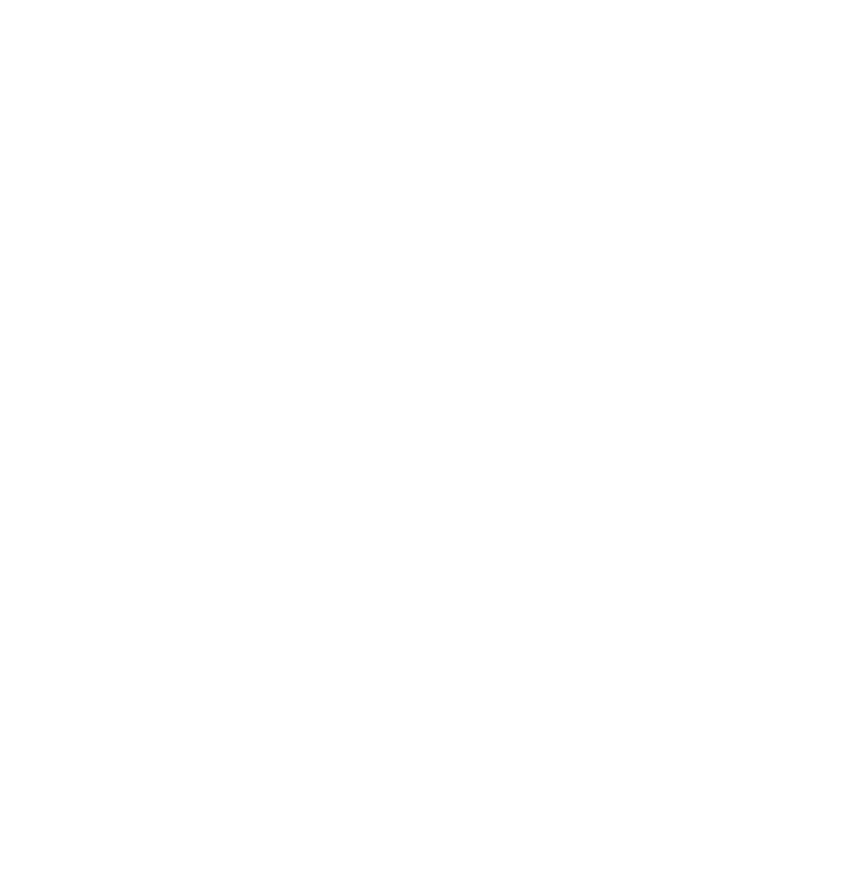
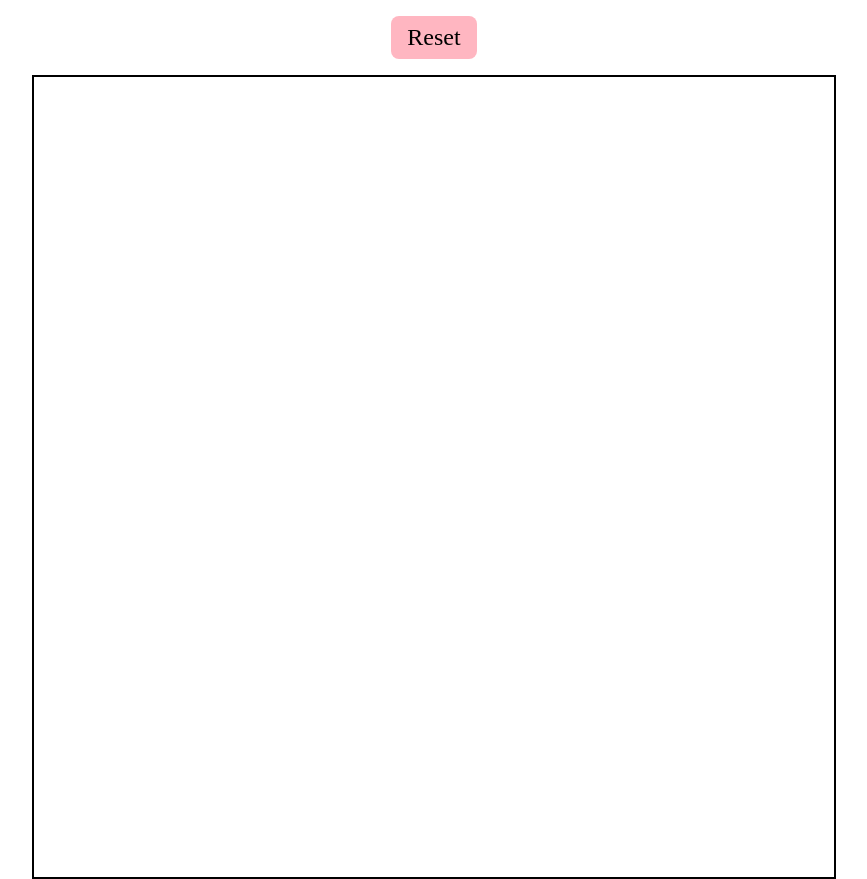
Before and after one commit to carnoldcoding/etchasketch, a plain HTML site: page index.html in a window 1280 px wide. Shown: the whole page, without its empty margins (206-1073 px from the left). Before the commit the page ends 800 px from the top, so only its background shows below. Drawn offline with Linux system fonts and the light colour scheme.

Commit message:
failed with flexbox. Moving to CSS Grid and Flexbox

```diff
--- a/app.js
+++ b/app.js
@@ -0,0 +1,38 @@
+const container = document.querySelector('.container');
+const wrapper = document.querySelector('.wrapper');
+const button = document.querySelector('.button');
+
+let createGrid = function(side){
+    grid = side * side;
+    for(let x = 0; x < grid; x++){
+        item = document.createElement("div");
+        item.className = "item";
+        wrapper.appendChild(item);
+    }
+}
+
+createGrid(16);
+
+let addListeners = function(){
+    const items = document.querySelectorAll(".item");
+
+    items.forEach((item)=>{
+        item.addEventListener("mouseenter", ()=>{
+            item.style.backgroundColor = "grey";
+        })
+    })
+}
+
+addListeners();
+
+button.addEventListener("click", ()=>{
+    const items = document.querySelectorAll(".item");
+
+    items.forEach((item)=>{
+        wrapper.removeChild(item);
+    })
+    side = prompt("Enter a grid size", 16);
+    console.log(side);
+    createGrid(side);
+    addListeners();
+})
--- a/index.html
+++ b/index.html
@@ -9,6 +9,10 @@
 </head>
 <body>
     <div class="container">
+        <div class="button">Reset</div>
+        <div class="wrapper">
+
+        </div>
     </div>
 </body>
 <script src="app.js"></script>
--- a/styles.css
+++ b/styles.css
@@ -0,0 +1,46 @@
+*{
+    margin: 0;
+    padding: 0;
+}
+
+.container{
+    display: flex;
+    flex-direction: column;
+    align-items: center;
+    justify-content: center;
+    gap: 1rem;
+}
+
+.wrapper{
+    display: flex;
+    flex-wrap: wrap;
+    min-height: 800px;
+    min-width: 800px;
+
+    max-height: 800px;
+    max-width: 800px;
+
+    border: 2px solid black;
+}
+
+.wrapper:hover{
+    cursor: pointer;
+}
+
+.item{
+    flex: 1 1 50px;
+}
+
+.button{
+    background: lightpink;
+    padding: .5rem 1rem;
+    border-radius: .5rem;
+    margin-top: 1rem;
+    font-size: 1.5rem;
+    transition: all .2s ease;
+}
+
+.button:hover{
+    cursor: pointer;
+    background: rgb(255, 205, 213);
+}
```
